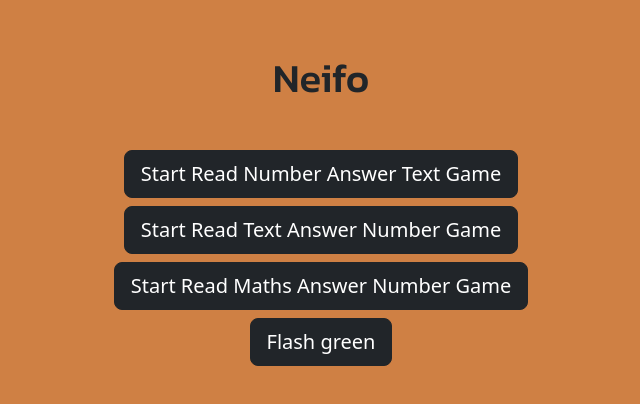
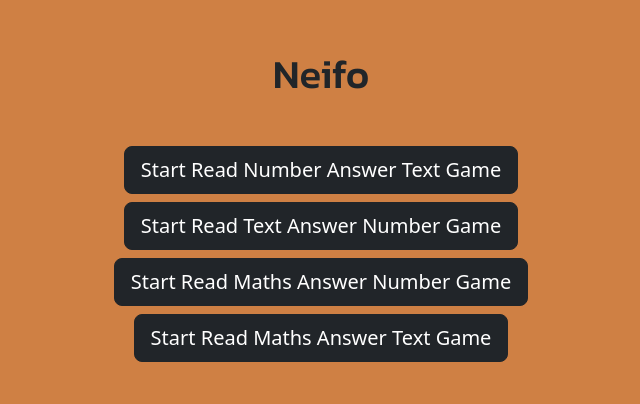
Before and after one commit to adam-carruthers/neifo, a React (Create React App) app: page / in a window 1280 px wide. Shown: the part 190-594 px from the top of the page, without its empty margins (319-959 px from the left). Built offline with nearby package versions, Linux system fonts and the light colour scheme.

Commit message:
Added maths to text game

```diff
--- a/src/components/Menu.tsx
+++ b/src/components/Menu.tsx
@@ -1,47 +1,24 @@
-import React, { useContext } from "react";
-import backgroundColorContext from "../other/backgroundColorContext";
+import React from "react";
+import allGames from "./allGames";
 
 interface Props {
-  goToReadNAnswerTextGame: () => void;
-  goToReadTextAnswerNGame: () => void;
-  goToReadMathsAnswerNGame: () => void;
+  setLocation: (location: keyof typeof allGames) => void;
 }
 
-const Menu = ({
-  goToReadNAnswerTextGame,
-  goToReadTextAnswerNGame,
-  goToReadMathsAnswerNGame,
-}: Props) => {
-  const backgroundColor = useContext(backgroundColorContext);
-
+const Menu = ({ setLocation }: Props) => {
   return (
     <div className="container">
       <div className="minh-vh d-flex flex-column justify-content-center align-items-center py-5">
         <h1 className="mb-5">Neifo</h1>
-        <button
-          className="btn btn-dark btn-lg mb-2"
-          onClick={goToReadNAnswerTextGame}
-        >
-          Start Read Number Answer Text Game
-        </button>
-        <button
-          className="btn btn-dark btn-lg mb-2"
-          onClick={goToReadTextAnswerNGame}
-        >
-          Start Read Text Answer Number Game
-        </button>
-        <button
-          className="btn btn-dark btn-lg mb-2"
-          onClick={goToReadMathsAnswerNGame}
-        >
-          Start Read Maths Answer Number Game
-        </button>
-        <button
-          className="btn btn-dark btn-lg"
-          onClick={() => backgroundColor.setColorFlash("var(--bs-success)")}
-        >
-          Flash green
-        </button>
+        {Object.entries(allGames).map(([key, { name }]) => (
+          <button
+            key={key}
+            className="btn btn-dark btn-lg mb-2"
+            onClick={() => setLocation(key as keyof typeof allGames)}
+          >
+            Start {name}
+          </button>
+        ))}
       </div>
     </div>
   );
--- a/src/components/ReadMathsAnswerNGame.tsx
+++ b/src/components/ReadMathsAnswerNGame.tsx
@@ -7,7 +7,7 @@ const N_STAGES = 5;
 const MIN_NUMBER = -100;
 const MAX_NUMBER = 100;
 
-const generateStages = (): Stage[] => {
+export const generateStages = (): Stage[] => {
   const stages: Stage[] = [];
 
   for (let i = 0; i < N_STAGES; i++) {
--- /dev/null
+++ b/src/components/ReadMathsAnswerTextGame.tsx
@@ -0,0 +1,22 @@
+import React, { useMemo } from "react";
+import num2wordsEs from "../num2words/es";
+import GenericGame, { Stage } from "./GenericGame";
+import { generateStages as generateStagesAnswerN } from "./ReadMathsAnswerNGame";
+
+interface Props {
+  goToMenu: () => void;
+}
+
+const generateStages = () =>
+  generateStagesAnswerN().map((stage) => ({
+    ...stage,
+    correctAnswer: num2wordsEs(parseInt(stage.correctAnswer)),
+  }));
+
+const ReadMathsAnswerTextGame = ({ goToMenu }: Props) => {
+  const stages: Stage[] = useMemo(generateStages, []);
+
+  return <GenericGame goToMenu={goToMenu} stages={stages} />;
+};
+
+export default ReadMathsAnswerTextGame;
--- a/src/components/ReadTextAnswerNGame.tsx
+++ b/src/components/ReadTextAnswerNGame.tsx
@@ -8,17 +8,19 @@ const MIN_NUMBER = -10000;
 const MAX_NUMBER = 10000;
 
 const generateStages = (): Stage[] => {
-  const randomNumbers: number[] = [];
-  for (let index = 0; index < N_STAGES; index++) {
+  const stages: Stage[] = [];
+
+  for (let i = 0; i < N_STAGES; i++) {
     const randomNumber = generateRandomInteger(MIN_NUMBER, MAX_NUMBER);
-    randomNumbers.push(randomNumber);
+
+    stages.push({
+      i,
+      textToShow: num2wordsEs(randomNumber),
+      correctAnswer: randomNumber.toString(),
+    });
   }
 
-  return randomNumbers.map((n, i) => ({
-    i,
-    textToShow: num2wordsEs(n),
-    correctAnswer: n.toString(),
-  }));
+  return stages;
 };
 
 interface Props {
--- a/src/components/Router.tsx
+++ b/src/components/Router.tsx
@@ -1,42 +1,20 @@
 import React, { useState } from "react";
-import ReadTextAnswerNGame from "./ReadTextAnswerNGame";
 import Menu from "./Menu";
-import ReadNAnswerTextGame from "./ReadNAnswerTextGame";
-import ReadMathsAnswerNGame from "./ReadMathsAnswerNGame";
+import allGames from "./allGames";
 
-type RouterLocation =
-  | "readNAnswerTextGame"
-  | "readTextAnswerNGame"
-  | "readMathsAnswerNGame"
-  | "menu";
+type RouterLocation = "menu" | keyof typeof allGames;
 
 const Router = () => {
   const [location, setLocation] = useState<RouterLocation>("menu");
 
-  const goToReadTextAnswerNGame = () => setLocation("readTextAnswerNGame");
-  const goToReadNAnswerTextGame = () => setLocation("readNAnswerTextGame");
-  const goToReadMathsAnswerNGame = () => setLocation("readMathsAnswerNGame");
   const goToMenu = () => setLocation("menu");
 
-  switch (location) {
-    case "menu":
-      return (
-        <Menu
-          goToReadNAnswerTextGame={goToReadNAnswerTextGame}
-          goToReadTextAnswerNGame={goToReadTextAnswerNGame}
-          goToReadMathsAnswerNGame={goToReadMathsAnswerNGame}
-        />
-      );
-    case "readTextAnswerNGame":
-      return <ReadTextAnswerNGame goToMenu={goToMenu} />;
-    case "readNAnswerTextGame":
-      return <ReadNAnswerTextGame goToMenu={goToMenu} />;
-    case "readMathsAnswerNGame":
-      return <ReadMathsAnswerNGame goToMenu={goToMenu} />;
-    default:
-      // eslint-disable-next-line @typescript-eslint/no-unused-vars
-      const _exhaustiveCheck: never = location;
-      return <>ERROR</>;
+  if (location === "menu") {
+    return <Menu setLocation={setLocation} />;
+  } else {
+    const CurrentGame = allGames[location].component;
+
+    return <CurrentGame goToMenu={goToMenu} />;
   }
 };
 
--- /dev/null
+++ b/src/components/allGames.ts
@@ -0,0 +1,27 @@
+import ReadMathsAnswerNGame from "./ReadMathsAnswerNGame";
+import ReadMathsAnswerTextGame from "./ReadMathsAnswerTextGame";
+import ReadNAnswerTextGame from "./ReadNAnswerTextGame";
+import ReadTextAnswerNGame from "./ReadTextAnswerNGame";
+
+export type GameComponent = (props: { goToMenu: () => void }) => void;
+
+const allGames = {
+  readNAnswerTextGame: {
+    component: ReadNAnswerTextGame,
+    name: "Read Number Answer Text Game",
+  },
+  readTextAnswerNGame: {
+    component: ReadTextAnswerNGame,
+    name: "Read Text Answer Number Game",
+  },
+  readMathsAnswerNGame: {
+    component: ReadMathsAnswerNGame,
+    name: "Read Maths Answer Number Game",
+  },
+  readMathsAnswerTextGame: {
+    component: ReadMathsAnswerTextGame,
+    name: "Read Maths Answer Text Game",
+  },
+};
+
+export default allGames;
```
